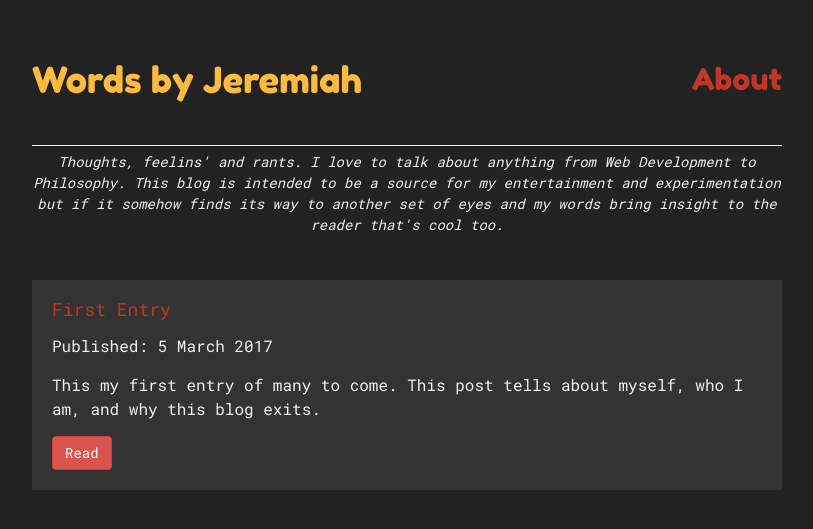
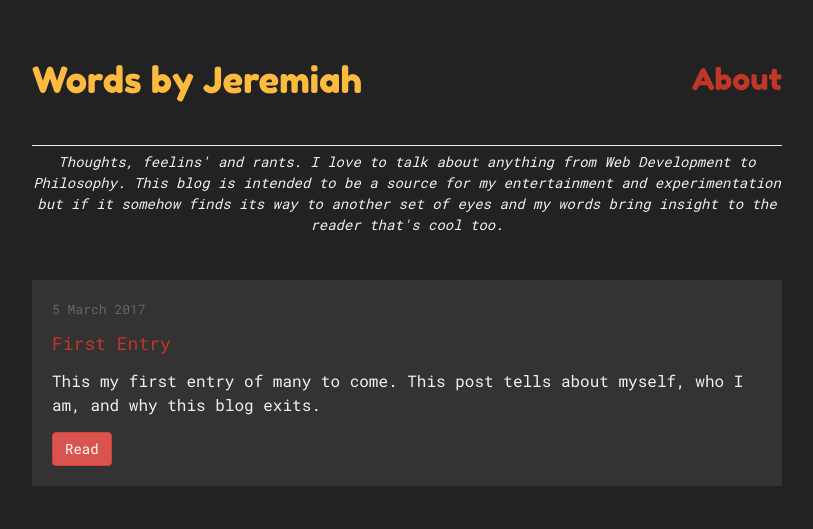
Before and after one commit to JWizerd/words, a Jekyll site: the page built from index.html, in a window 1280 px wide. Shown: the top 529 px of the page, without its empty margins (233-1046 px from the left). Built offline with Jekyll 4.4.1, drawn with Linux system fonts in a browser that asks for light colours.

Commit message:
little changes

```diff
--- a/assets/css/main.scss
+++ b/assets/css/main.scss
@@ -129,6 +129,11 @@ a.home:hover {
   @extend .space-between-center-items;
 }
 
+.published {
+  color: #666;
+  font-size: 13px;
+}
+
 .post-details h1 {
   font-size: 1.5em;
 }
--- a/categories.html
+++ b/categories.html
@@ -11,8 +11,8 @@ title: Categories
     <ul class="posts">
       {% for post in site.categories[category_name] %}
       <li id="#{{ category_name | slugize }}">
+        <p class="published">{{ post.date | date: "%-d %B %Y" }}</p>
         <h4><a href="{{site.baseurl}}/{{ post.url }}">{{ post.title }}</a></h4>
-        <p>Published: {{ post.date | date: "%-d %B %Y" }}</p>
         <p>{{ post.excerpt }}</p>
         <a class="btn btn-danger" href="{{site.baseurl}}/{{ post.url }}">Read</a>
       </li>
--- a/index.html
+++ b/index.html
@@ -5,8 +5,8 @@ layout: default
 <ul class="posts cw">
   {% for post in site.posts %}
     <li>
+      <p class='published'>{{ post.date | date: "%-d %B %Y" }}</p>
       <h4><a href="{{site.baseurl}}/{{ post.url }}">{{ post.title }}</a></h4>
-      <p>Published: {{ post.date | date: "%-d %B %Y" }}</p>
       <p>{{ post.excerpt }}</p>
       <a class="btn btn-danger" href="{{site.baseurl}}/{{ post.url }}">Read</a>
     </li>
```
